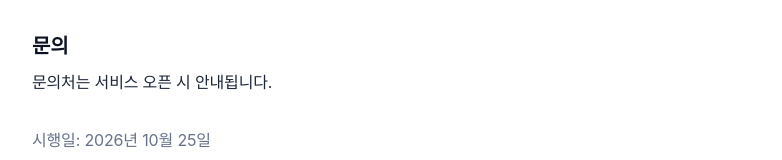
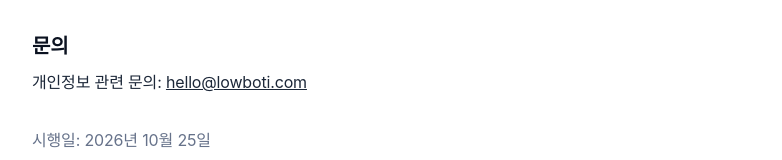
Before and after one commit to gollazyum/web, a Next.js app: page /privacy in a window 1280 px wide. Shown: the part 364-524 px from the top of the page, without its empty margins (248-1030 px from the left). Built offline with nearby package versions, Linux system fonts and the light colour scheme; a web font is replaced by a local one.

Commit message:
Add hello@lowboti.com as the contact email
Shown in the home footer, the privacy policy and the Organization JSON-LD.
Business registration details come later.

Co-Authored-By: Claude Opus 5.5 <noreply@anthropic.com>
Claude-Session: https://claude.ai/code/session_01FCrfjm48TD9QSk8HmLy7oX

```diff
--- a/app/page.tsx
+++ b/app/page.tsx
@@ -231,7 +231,7 @@ export default function Home() {
                 Instagram
               </a>
             )}
-            {site.contactEmail && <a href={`mailto:${site.contactEmail}`}>문의</a>}
+            {site.contactEmail && <a href={`mailto:${site.contactEmail}`}>문의 {site.contactEmail}</a>}
           </p>
           <p className="copy">© {new Date().getFullYear()} Lowboti. All rights reserved.</p>
         </div>
--- a/app/privacy/page.tsx
+++ b/app/privacy/page.tsx
@@ -23,7 +23,15 @@ export default function Privacy() {
         이동하면, 해당 사이트가 제휴 수수료 정산을 위해 쿠키를 사용할 수 있으며 이는 각 사이트의 개인정보처리방침을 따릅니다.
       </p>
       <h2>문의</h2>
-      <p>{site.contactEmail ? `개인정보 관련 문의: ${site.contactEmail}` : "문의처는 서비스 오픈 시 안내됩니다."}</p>
+      <p>
+        {site.contactEmail ? (
+          <>
+            개인정보 관련 문의: <a href={`mailto:${site.contactEmail}`}>{site.contactEmail}</a>
+          </>
+        ) : (
+          "문의처는 서비스 오픈 시 안내됩니다."
+        )}
+      </p>
       <p className="muted">시행일: 2026년 10월 25일</p>
     </main>
   );
--- a/lib/site.ts
+++ b/lib/site.ts
@@ -7,7 +7,7 @@ export const site = {
   description:
     "호텔과 항공권 가격을 여러 예약 사이트에서 실시간으로 비교하고, AI 도우미 로보티와 함께 가성비 좋은 숙소와 항공편을 골라 보세요. 세금·수수료를 포함한 총액으로 비교해요.",
   instagramUrl: "", // 예: "https://www.instagram.com/lowboti"
-  contactEmail: "", // 예: "hello@lowboti.com"
+  contactEmail: "hello@lowboti.com",
   notifyUrl: "", // 오픈 알림 신청 링크. 예: 카카오톡 채널, 구글 폼 주소
 };
 
```
